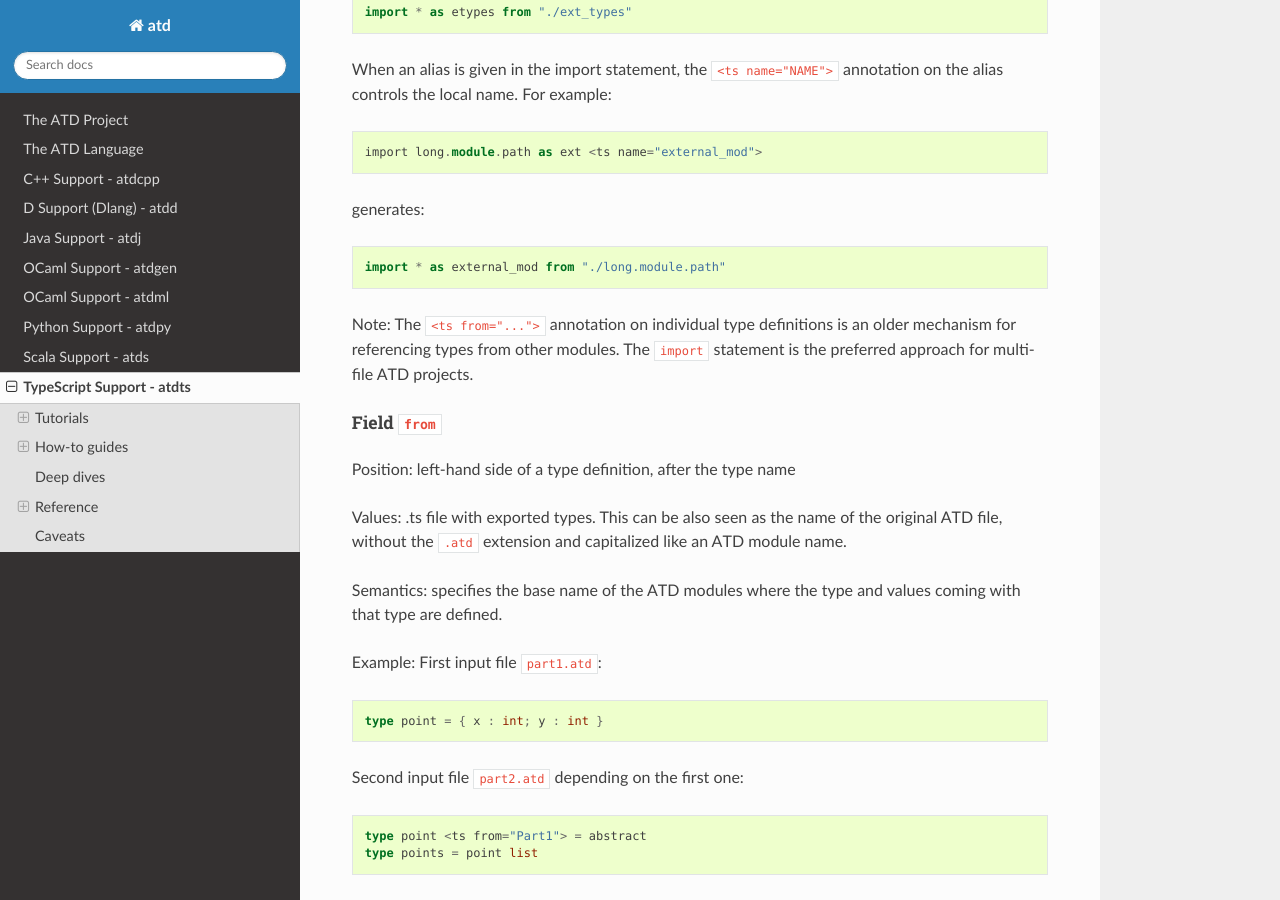
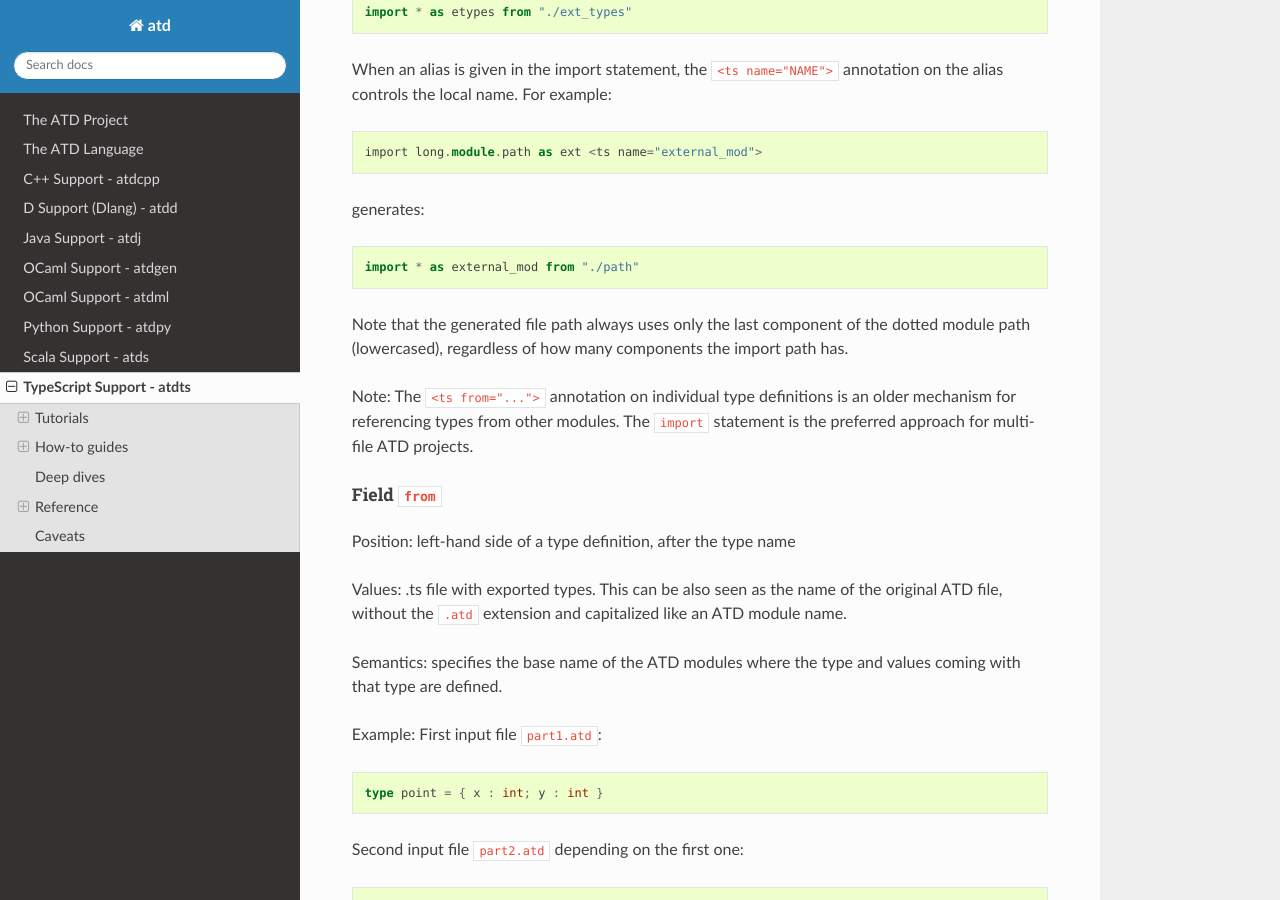
Before and after one commit to ahrefs/atd, a Sphinx documentation site: the page built from doc/atdts.rst, in a window 1280 px wide and 900 px high, scrolled down 6744 px. Built offline with Sphinx 7.4.7 and the Read the Docs theme 3.1.0, drawn with Linux system fonts in a browser that asks for light colours.

Commit message:
Review fixes: remove dead code, simplify, fix doc
- stdlib_extra.ml: remove dead `mapi` function (it had reversed argument
  order compared to List.mapi and was never called; the stdlib List.mapi
  is used directly through `include List`)
- ast.ml/mli: simplify local_name_of_import to x.name (the `name` field
  already holds the resolved local name, making the match redundant)
- doc/atdts.rst: fix generated import file path in example: atdts uses
  only the last component of a dotted module path (e.g. "./path" not
  "./long.module.path")

Co-Authored-By: Claude Sonnet 4.6 <noreply@anthropic.com>

```diff
--- a/doc/atdts.rst
+++ b/doc/atdts.rst
@@ -398,7 +398,11 @@ generates:
 
 .. code-block:: typescript
 
-   import * as external_mod from "./long.module.path"
+   import * as external_mod from "./path"
+
+Note that the generated file path always uses only the last component of
+the dotted module path (lowercased), regardless of how many components
+the import path has.
 
 Note: The ``<ts from="...">`` annotation on individual type definitions
 is an older mechanism for referencing types from other modules.
```
Also changed, not shown: 3 other files.
